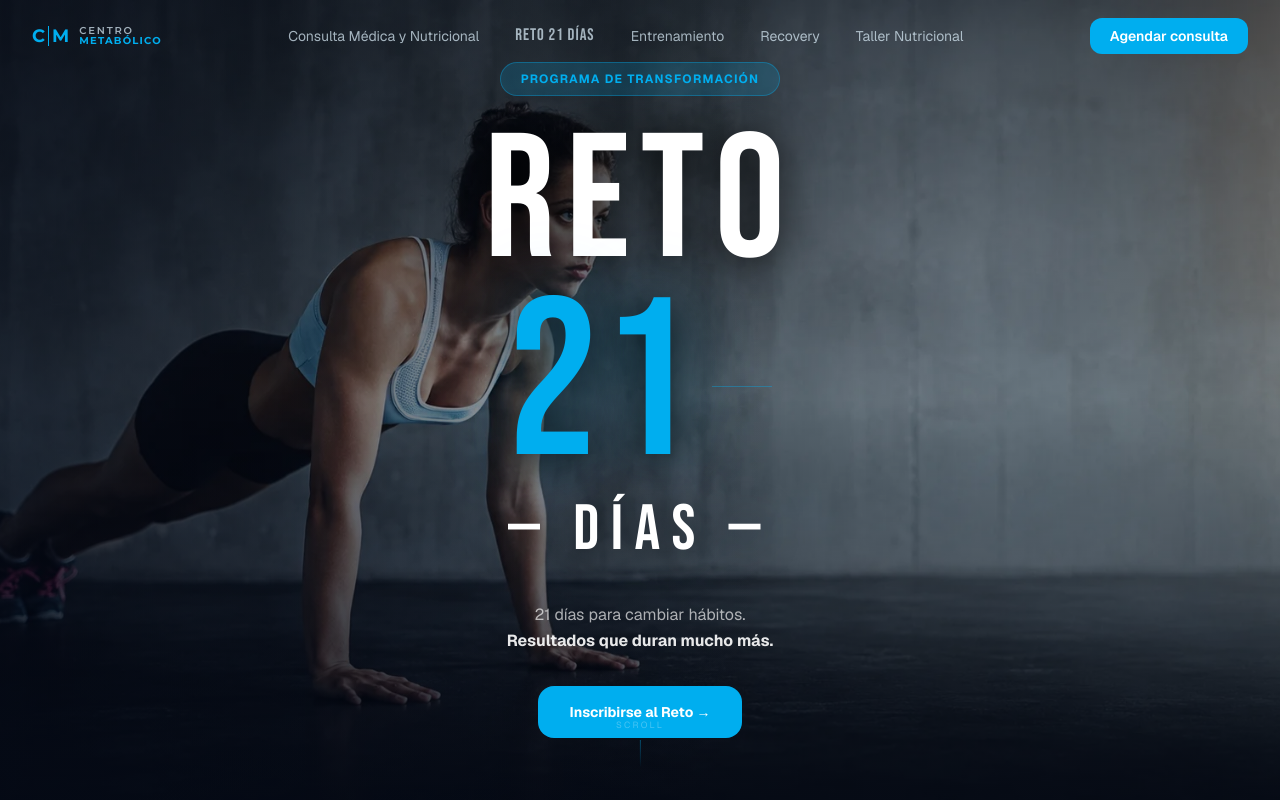
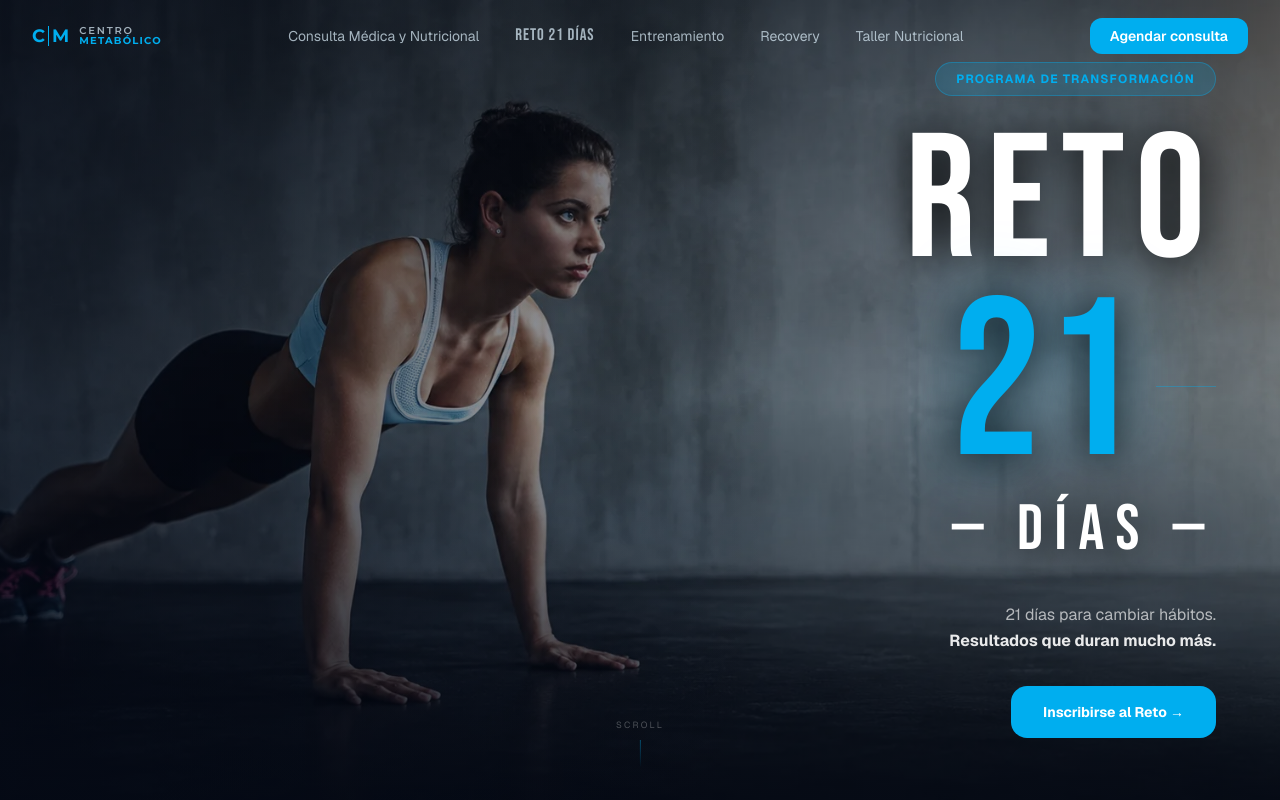
Before and after one commit to felipemunoz1983-alt/centro-metabolico, a Next.js app: page /reto-21-dias in a window 1280 px wide. Shown: the top 800 px of the page. Built offline with nearby package versions, Linux system fonts and the light colour scheme.

Commit message:
reto-21-dias: shift text slightly right of center

```diff
--- a/src/app/reto-21-dias/Reto21DiasClient.tsx
+++ b/src/app/reto-21-dias/Reto21DiasClient.tsx
@@ -100,7 +100,7 @@ export function Reto21DiasClient() {
 
         {/* Content */}
         <motion.div
-          className="absolute inset-0 flex flex-col items-center justify-center text-center"
+          className="absolute inset-0 flex flex-col items-end justify-center pr-6 md:pr-12 lg:pr-16 text-right"
           style={{ y: textY, opacity: textOp }}
         >
           <span className="mb-5 rounded-full px-5 py-2 text-xs font-bold tracking-widest uppercase"
```
